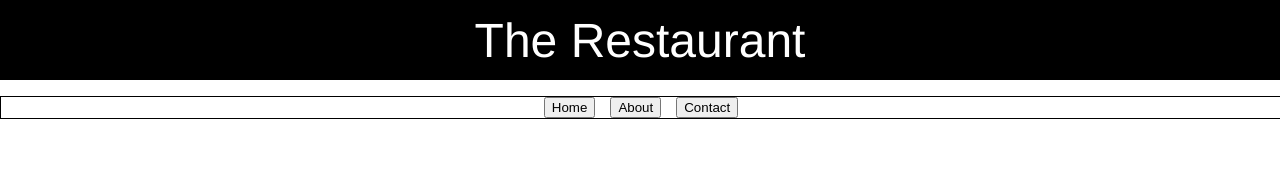
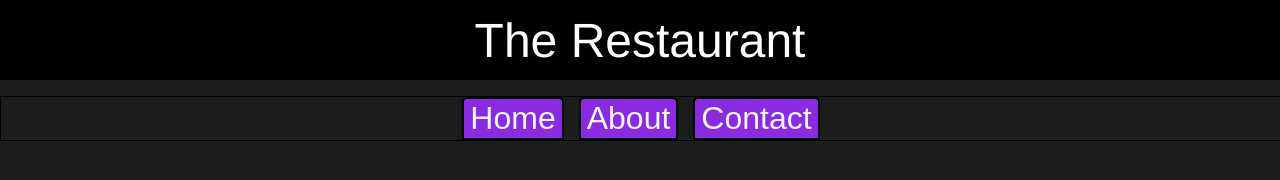
Before and after one commit to hysyb/TOP_restaurantPage, a website built with webpack: page dist/index.html in a window 1280 px wide. Built offline with Linux system fonts and the light colour scheme.

Commit message:
add more styling

```diff
--- a/src/style.css
+++ b/src/style.css
@@ -1,4 +1,7 @@
 body, html {margin: 0;padding: 0;}
+body {
+    background-color: rgb(28, 28, 28);
+}
 .header {
     background-color: black;
     color: white;
@@ -16,3 +19,10 @@ body, html {margin: 0;padding: 0;}
     gap: 15px;
     margin-top: 2vh;
 }
+button {
+    font-size: 32px;
+    border: 2px solid black;
+    background-color: blueviolet;
+    color: whitesmoke;
+    border-radius: 5px 5px 0 0;
+}
```
Also changed, not shown: dist/main.js.
